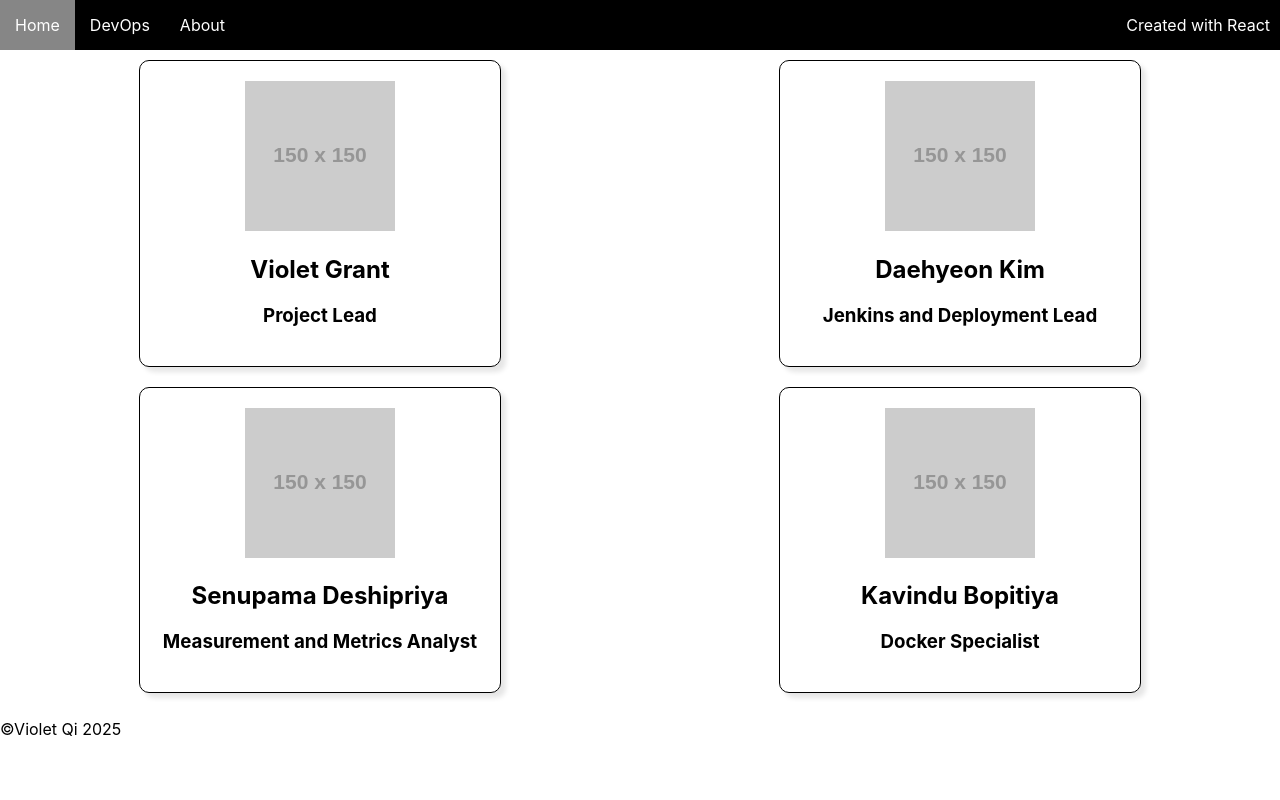
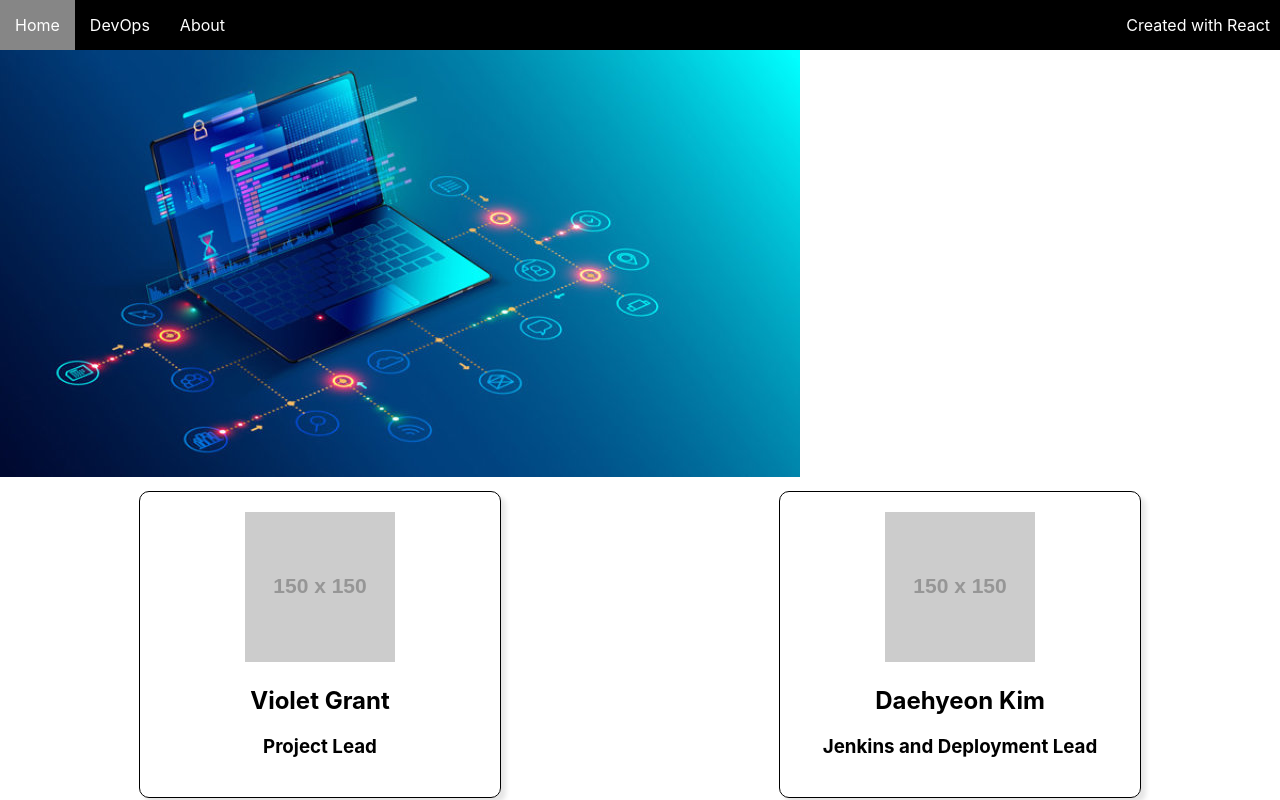
Before and after one commit to 104838522/DevOps-project-Wed-16.30-MD-G6, a React (Create React App) app: page / in a window 1280 px wide. Shown: the top 800 px of the page. Built offline with nearby package versions, Linux system fonts and the light colour scheme.

Commit message:
Create HeroBlock

```diff
--- a/src/App.tsx
+++ b/src/App.tsx
@@ -1,11 +1,13 @@
 import Footer from "./components/Footer/Footer";
 import Header from "./components/Header/Header";
+import HeroBlock from "./components/HeroBlock/HeroBlock";
 import Profile from './components/Profile/Profile';
 
 function App() {
   return (
     <div className="App">
       <Header/>
+      <HeroBlock/>
       <Profile/>
       <Footer/>
     </div>
--- /dev/null
+++ b/src/components/HeroBlock/HeroBlock.tsx
@@ -0,0 +1,10 @@
+function HeroBlock(){
+
+    return(
+        <div>
+            <img src={require('../../images/softdev.jpg')}/>
+        </div>
+    )
+}
+
+export default HeroBlock
```
Also changed, not shown: src/images/softdev.jpg (added).
